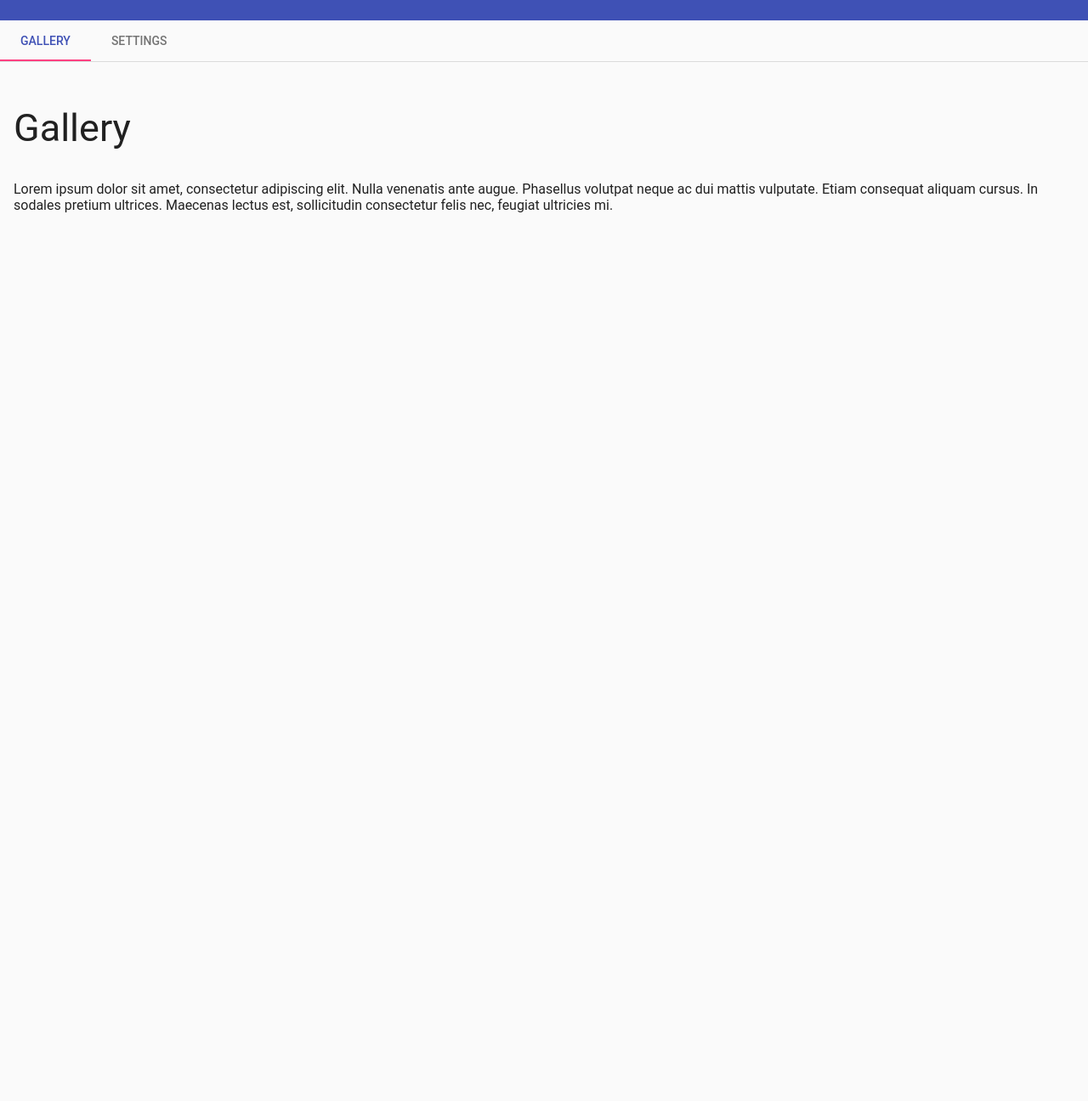
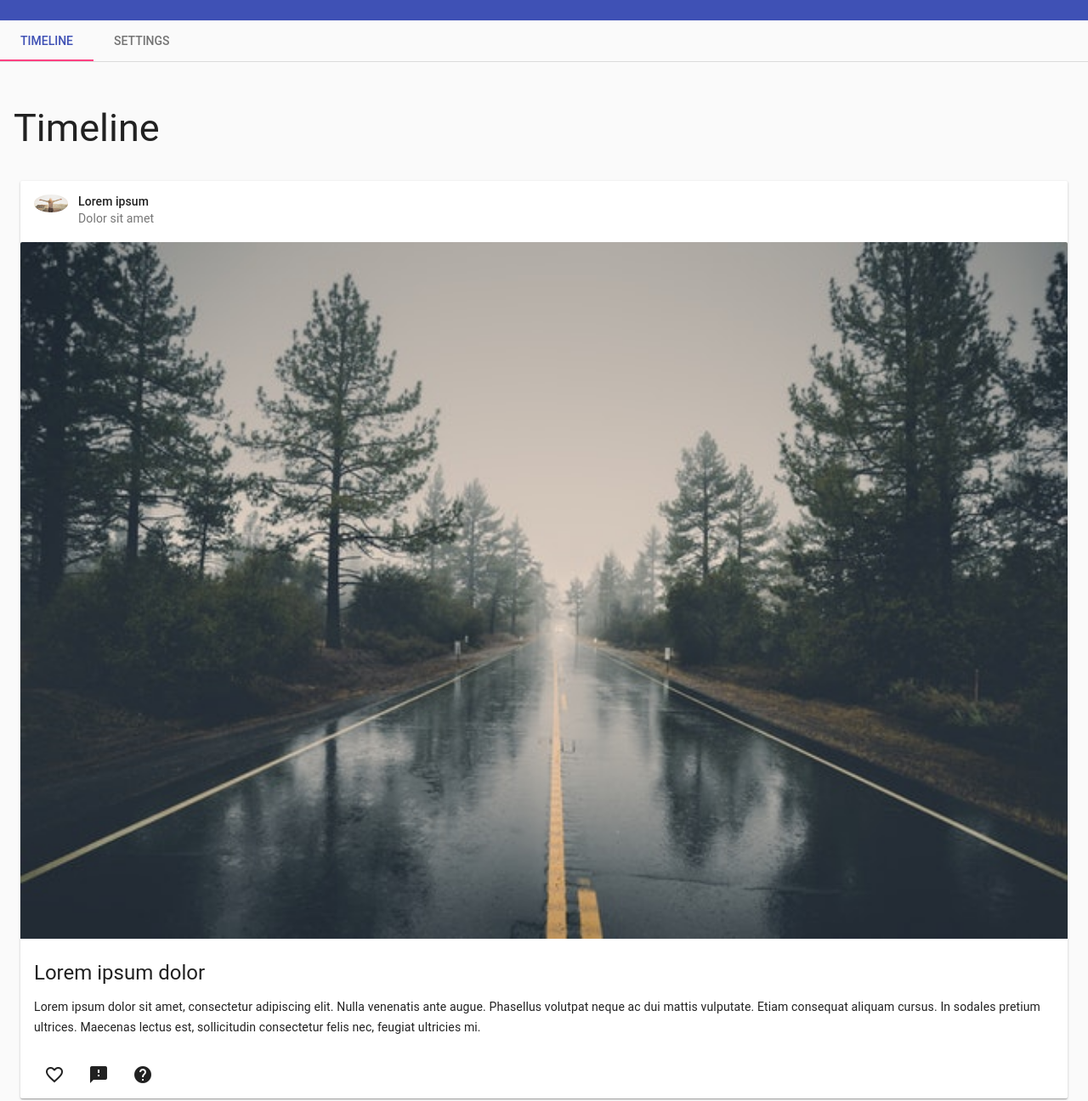
Before and after one commit to hkussie/AngularMaterial-UI-Application, a website: page index.html in a window 1280 px wide. Shown: the part 77-1373 px from the top of the page at 85% size. Before the commit the page ends 800 px from the top, so only its background shows below. Drawn offline with Linux system fonts and the light colour scheme.

Commit message:
Add md-card to index.html

```diff
--- a/index.html
+++ b/index.html
@@ -20,11 +20,48 @@
 
 <md-content>
 	<md-tabs md-dynamic-height md-border-bottom>
-		<md-tab label="Gallery">
+		<md-tab label="Timeline">
 			<md-content class="md-padding">
-				<h1 class="md-display-2">Gallery</h1>
-				  <p>Lorem ipsum dolor sit amet, consectetur adipiscing elit. Nulla venenatis ante augue. Phasellus volutpat neque ac dui mattis vulputate. Etiam consequat aliquam cursus. In sodales pretium ultrices. Maecenas lectus est, sollicitudin consectetur felis nec, feugiat ultricies mi.</p>
-			</md-content>
+				<h1 class="md-display-2">Timeline</h1>
+                <md-card>
+                 <md-card-header>
+                    <md-card-avatar>
+                       <img class="md-user-avatar" src="Images/UserPic(1).png">
+                    </md-card-avatar>
+                  <md-card-header-text>
+                     <span class="md-title">Lorem ipsum</span>
+                     <span class="md-subhead">Dolor sit amet</span>
+                  </md-card-header-text>
+                 </md-card-header>
+                   <img ng-src="Images/Image(1).png" class="md-card-image" alt="image caption">
+                 <md-card-title>
+                   <md-card-title-text>
+                    <span class="md-headline">Lorem ipsum dolor</span>
+                    <span class="md-subhead">Lorem ipsum dolor sit amet, consectetur adipiscing elit. Nulla venenatis ante augue. Phasellus volutpat neque ac dui mattis vulputate. Etiam consequat aliquam cursus. In sodales pretium ultrices. Maecenas lectus est, sollicitudin consectetur felis nec, feugiat ultricies mi.</span>
+                   </md-card-title-text>
+                 </md-card-title>
+                 <md-card-actions layout="row" layout-align="start center">
+  	             <!--
+                   <md-button>Action 1</md-button>
+                   <md-button>Action 2</md-button>
+                 !-->
+                    <md-button class="md-icon-button" aria-label="icon">
+                        <i class="material-icons">favorite_border</i>
+                    </md-button>
+                    <md-button class="md-icon-button" aria-label="icon">
+                    	<i class="material-icons">feedback</i>
+                    </md-button>
+                    <md-button class="md-icon-button" aria-label="icon">
+                    	<i class="material-icons">help</i>
+                    </md-button>
+                <md-card-icon-actions>
+                  <md-button class="md-icon-button" aria-label="icon">
+                    <md-icon md-svg-icon="icon"></md-icon>
+                  </md-button>
+                </md-card-icon-actions>
+              </md-card-actions>
+            </md-card>
+         </md-content>
 		</md-tab>
 		<md-tab label="Settings">
 			<md-content class="md-padding">
```
